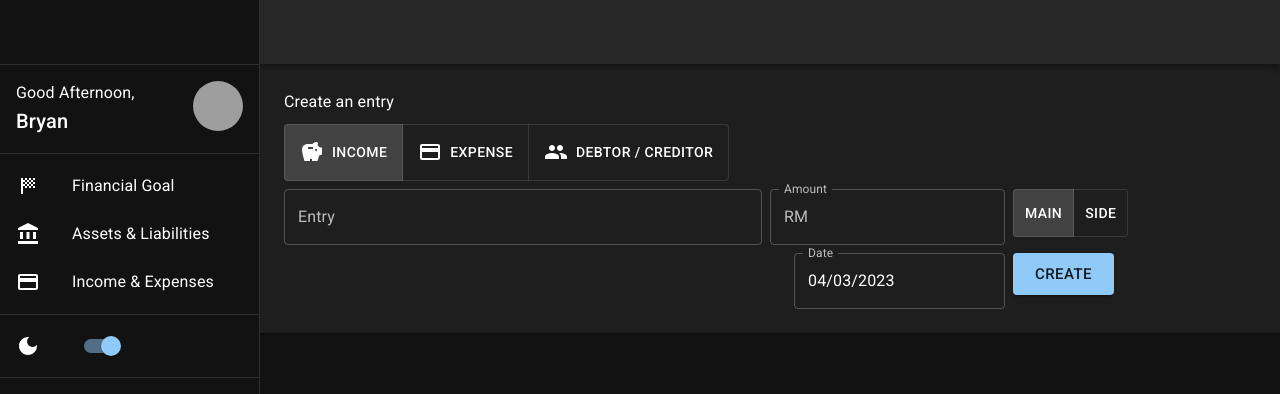
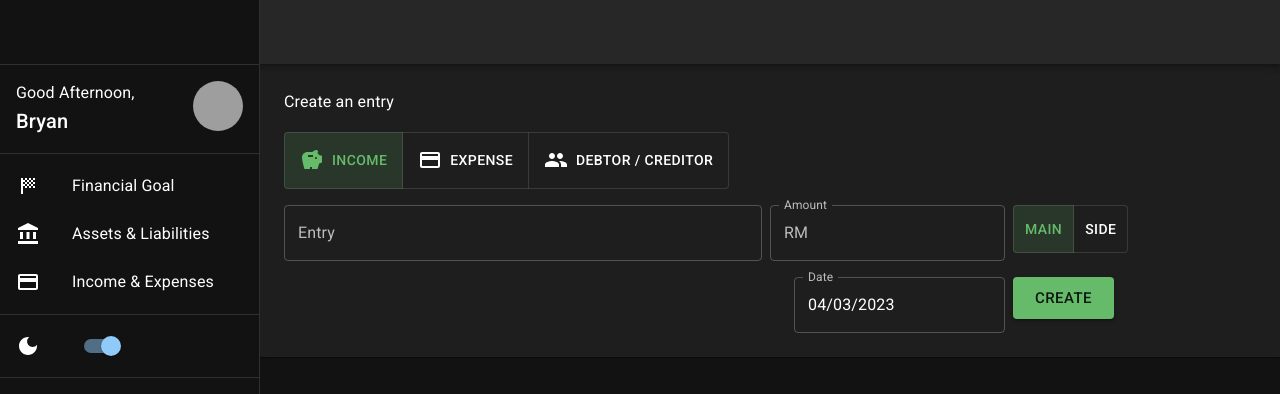
Before and after one commit to bthk2151/PersonalFinanceProject, a React app in the folder webapp/frontend/: page /income-expenses in a window 1280 px wide. Shown: the top 394 px of the page. Built offline with nearby package versions, Linux system fonts and the light colour scheme; grey boxes are pictures that could not be loaded; the HTML template or start-up script is replaced by a standard one.

Commit message:
Completed Income & Expenses module form, with validation and styling
Only pending connecting to the API:
- On form submit
- Fetch Autocomplete field "suggested" options

```diff
--- a/webapp/frontend/src/components/IncomeExpensesPage.js
+++ b/webapp/frontend/src/components/IncomeExpensesPage.js
@@ -9,7 +9,7 @@ import {
   Typography,
 } from "@mui/material";
 import dayjs from "dayjs";
-import React, { useState } from "react";
+import React, { useEffect, useState } from "react";
 import DatePickerField from "./util/DatePickerField";
 import GridBox from "./util/GridBox";
 import MoneyTextField from "./util/MoneyTextField";
@@ -18,6 +18,10 @@ const now = new Date();
 
 const IncomeExpensesPage = () => {
   const [entryCategory, setEntryCategory] = useState("income");
+
+  const [entryName, setEntryName] = useState("");
+
+  const [entryAmount, setEntryAmount] = useState("");
 
   const [isMain, setIsMain] = useState(true);
   const [isNecessary, setIsNecessary] = useState(true);
@@ -32,10 +36,10 @@ const IncomeExpensesPage = () => {
             selectedIsMain !== null ? setIsMain(selectedIsMain) : null
           }
         >
-          <ToggleButton value={true}>
+          <ToggleButton value={true} color="success">
             <Typography variant="button">Main</Typography>
           </ToggleButton>
-          <ToggleButton value={false}>
+          <ToggleButton value={false} color="success">
             <Typography variant="button">Side</Typography>
           </ToggleButton>
         </ToggleButtonGroup>
@@ -51,10 +55,10 @@ const IncomeExpensesPage = () => {
               : null
           }
         >
-          <ToggleButton value={true}>
+          <ToggleButton value={true} color="error">
             <Typography variant="button">Necessary</Typography>
           </ToggleButton>
-          <ToggleButton value={false}>
+          <ToggleButton value={false} color="error">
             <Typography variant="button">Luxury</Typography>
           </ToggleButton>
         </ToggleButtonGroup>
@@ -68,20 +72,69 @@ const IncomeExpensesPage = () => {
             selectedIsDebtor !== null ? setIsDebtor(selectedIsDebtor) : null
           }
         >
-          <ToggleButton value={true}>
+          <ToggleButton value={true} color="success">
             <Typography variant="button">Debtor</Typography>
           </ToggleButton>
-          <ToggleButton value={false}>
+          <ToggleButton value={false} color="error">
             <Typography variant="button">Creditor</Typography>
           </ToggleButton>
         </ToggleButtonGroup>
       );
   };
 
-  const [date, setDate] = useState(dayjs(now));
+  const [entryDate, setEntryDate] = useState(dayjs(now));
+
+  // to store field respective error messages, if error exists
+  const [entrySubmitErrors, setEntrySubmitErrors] = useState({
+    name: null,
+    amount: null,
+    date: null,
+  });
+
+  const handleSubmit = (e) => {
+    e.preventDefault();
+
+    // validate and show error messages, if any field is invalid
+    const errors = {
+      name: !Boolean(entryName.trim()) ? "Name is required" : null,
+      amount: !Boolean(Number(entryAmount)) ? "Amount is required" : null, // this means amount 0.00 is invalid as well
+      date: !entryDate.isValid() ? "Date is required" : null,
+    };
+
+    setEntrySubmitErrors(errors); // note: state will only change when re-rendered, NOT immediately!
+
+    // proceed only if all fields are valid
+    if (!Object.values(errors).every((value) => value === null)) return;
+
+    console.log(
+      "Category: " +
+        entryCategory +
+        " (" +
+        (entryCategory === "income"
+          ? isMain
+            ? "main"
+            : "side"
+          : entryCategory === "expense"
+          ? isNecessary
+            ? "necessary"
+            : "luxury"
+          : isDebtor
+          ? "debtor"
+          : "creditor") +
+        ")"
+    );
+    console.log(entryName);
+    console.log(entryAmount);
+    console.log(entryDate.format());
+  };
+
+  useEffect(() => {
+    // update list of "suggested" values for Autocomplete TextField
+  }, [entryCategory, isMain, isNecessary, isDebtor]);
 
   return (
-    <Grid container rowSpacing={{ xs: 2, md: 1 }}>
+    <form onSubmit={handleSubmit} noValidate autoComplete="off">
+      <Grid container rowSpacing={2}>
         <Grid item xs={12}>
           <Typography variant="subtitle1">Create an entry</Typography>
         </Grid>
@@ -96,11 +149,11 @@ const IncomeExpensesPage = () => {
                 : null
             }
           >
-          <ToggleButton value="income">
+            <ToggleButton value="income" color="success">
               <Savings sx={{ mr: 1 }} />
               <Typography variant="button">Income</Typography>
             </ToggleButton>
-          <ToggleButton value="expense">
+            <ToggleButton value="expense" color="error">
               <CreditCard sx={{ mr: 1 }} />
               <Typography variant="button">Expense</Typography>
             </ToggleButton>
@@ -110,17 +163,32 @@ const IncomeExpensesPage = () => {
             </ToggleButton>
           </ToggleButtonGroup>
         </Grid>
-      <Grid item xs={8} md={6} paddingRight={1}>
+        <Grid item xs={7} md={6} paddingRight={1}>
           <Autocomplete
             freeSolo
-          options={[]}
+            value={entryName}
+            onInputChange={(_, newEntryName) => setEntryName(newEntryName)}
+            options={["test"]}
             renderInput={(params) => (
-            <TextField {...params} fullWidth label="Entry" />
+              <TextField
+                {...params}
+                fullWidth
+                label="Entry"
+                helperText={entrySubmitErrors.name}
+                error={Boolean(entrySubmitErrors.name)}
+              />
             )}
           />
         </Grid>
-      <Grid item xs={4} md={3} paddingRight={{ xs: 0, md: 1 }}>
-        <MoneyTextField label="Amount" fullWidth />
+        <Grid item xs={5} md={3} paddingRight={{ xs: 0, md: 1 }}>
+          <MoneyTextField
+            value={entryAmount}
+            setValue={setEntryAmount}
+            label="Amount"
+            fullWidth
+            helperText={entrySubmitErrors.amount}
+            error={Boolean(entrySubmitErrors.amount)}
+          />
         </Grid>
         <Grid item xs={7} md={3}>
           {renderEntrySubtypeToggleButton()}
@@ -128,21 +196,38 @@ const IncomeExpensesPage = () => {
         <Grid item xs={5} md={9} paddingRight={{ xs: 0, md: 1 }}>
           <GridBox justifyContent="flex-end">
             <DatePickerField
-            maxDate={dayjs(now)}
+              disableFuture
               label="Date"
-            value={date}
-            onChange={(newDate) => setDate(newDate)}
+              value={entryDate}
+              onChange={(newEntryDate) => setEntryDate(newEntryDate)}
+              slotProps={{
+                textField: {
+                  helperText: entrySubmitErrors.date,
+                  error: Boolean(entrySubmitErrors.date),
+                },
+              }}
             />
           </GridBox>
         </Grid>
         <Grid item xs={12} md={3}>
           <GridBox justifyContent={{ xs: "flex-end", md: "flex-start" }}>
-          <Button variant="contained" size="large">
+            <Button
+              color={
+                entryCategory === "income" ||
+                (entryCategory === "debtor/creditor" && isDebtor)
+                  ? "success"
+                  : "error" // expense or creditor
+              }
+              type="submit"
+              variant="contained"
+              size="large"
+            >
               Create
             </Button>
           </GridBox>
         </Grid>
       </Grid>
+    </form>
   );
 };
 
--- a/webapp/frontend/src/components/util/MoneyTextField.js
+++ b/webapp/frontend/src/components/util/MoneyTextField.js
@@ -2,8 +2,7 @@ import { InputAdornment, TextField } from "@mui/material";
 import React, { useState } from "react";
 
 // for Malaysian Ringgit currency input
-const MoneyTextField = (props) => {
-  const [value, setValue] = useState("");
+const MoneyTextField = ({ value, setValue, ...props }) => {
   const handleValueChange = (e) => {
     const regex = /^\d*\.?\d{0,2}$/; // allow only numbers and up to 2 decimal places
     if (regex.test(e.target.value)) {
```
Also changed, not shown: 1 other file (tests, documents, lock files or other folders). Lines whose indentation alone changed are shown as unchanged.
